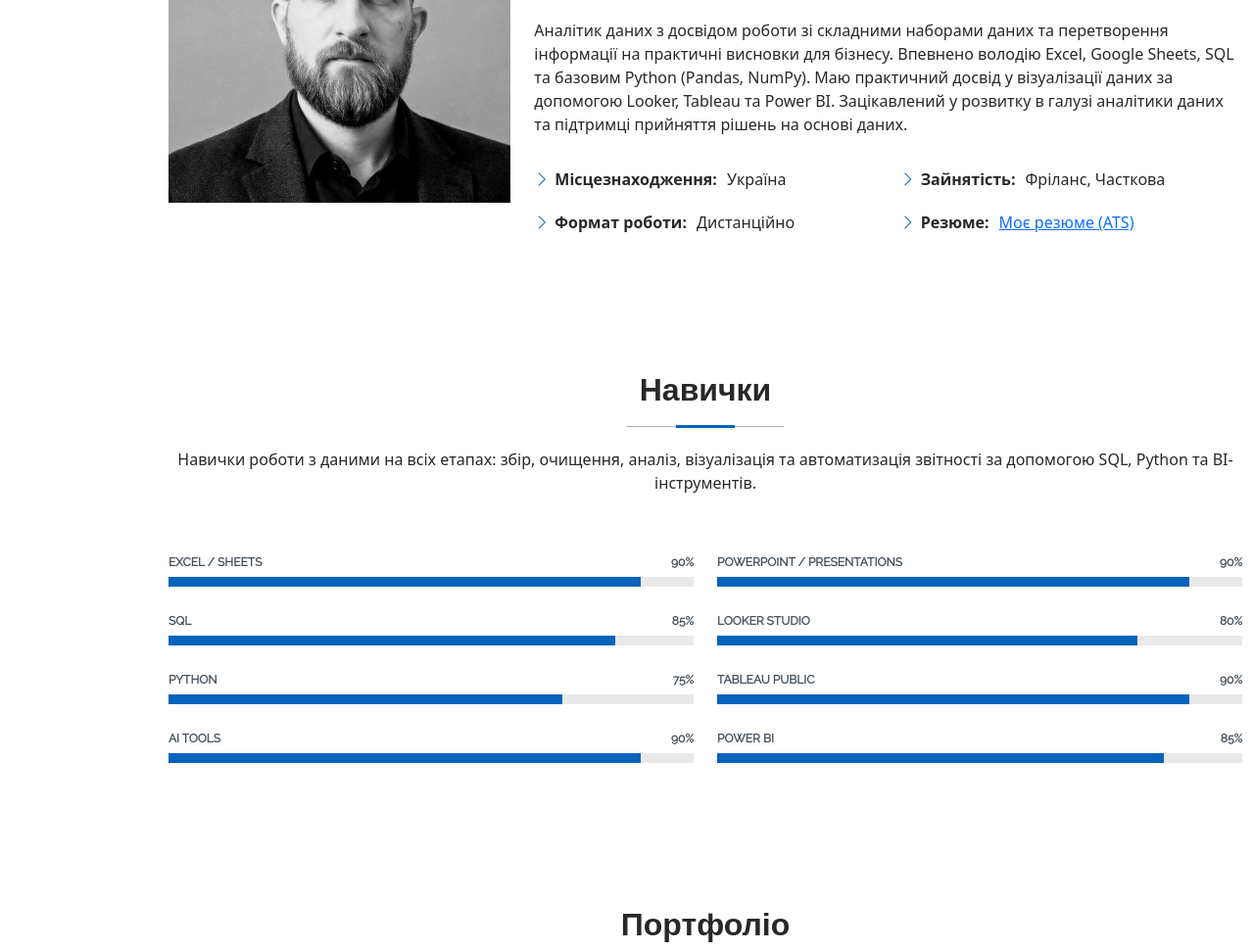
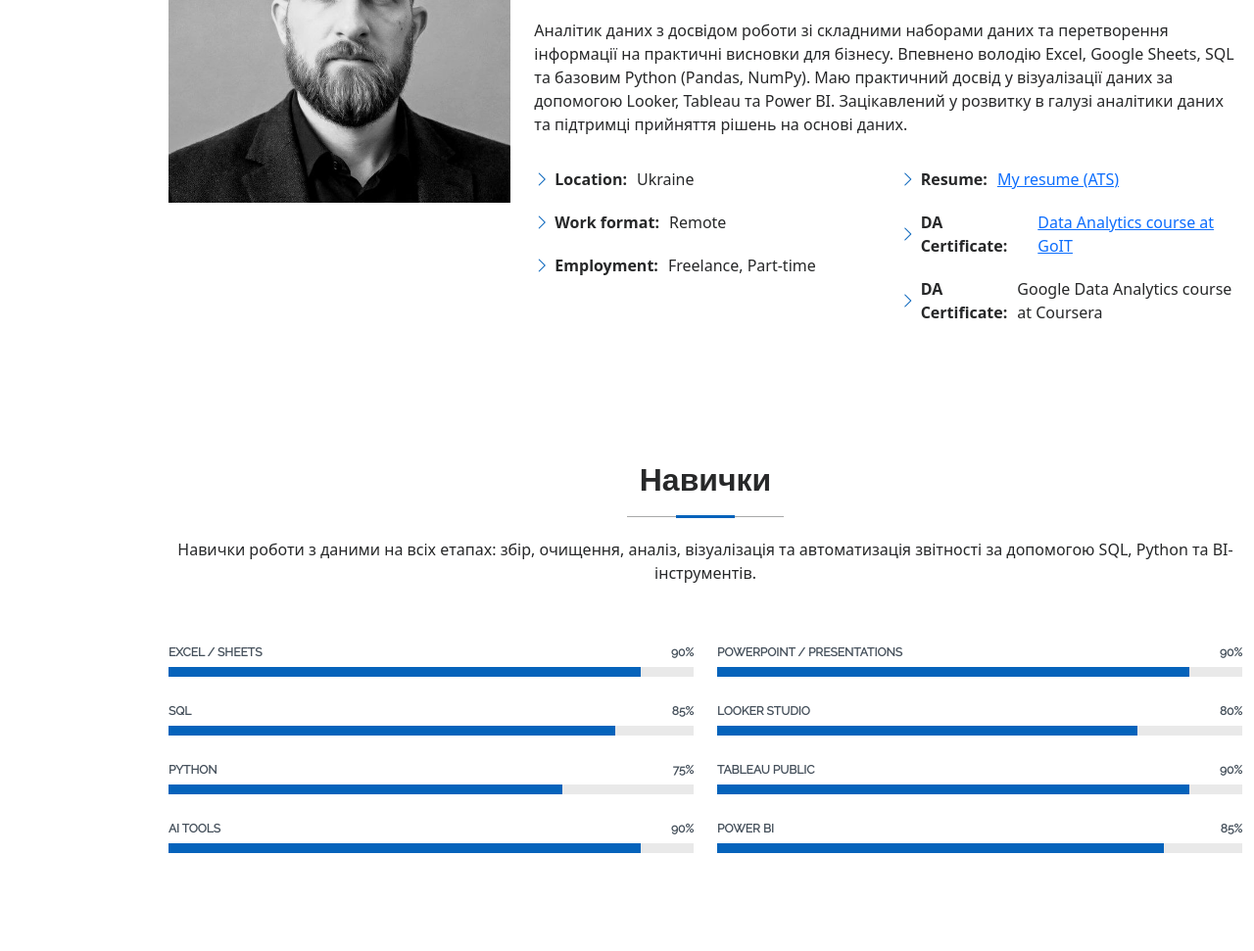
Before and after one commit to isachenko-andrii/isachenko-andrii.github.io, a plain HTML site: page index-ua.html in a window 1280 px wide. Shown: the part 1141-2112 px from the top of the page at 98% size. Drawn offline with Linux system fonts and the light colour scheme.

Commit message:
Update location and employment details to English

```diff
--- a/index-ua.html
+++ b/index-ua.html
@@ -410,14 +410,16 @@
             <div class="row">
               <div class="col-lg-6">
                 <ul>
-                  <li><i class="bi bi-chevron-right"></i> <strong>Місцезнаходження:</strong> <span>Україна</span></li>
-                  <li><i class="bi bi-chevron-right"></i> <strong>Формат роботи:</strong> <span>Дистанційно</span></li>
+                  <li><i class="bi bi-chevron-right"></i> <strong>Location:</strong> <span>Ukraine</span></li>
+                  <li><i class="bi bi-chevron-right"></i> <strong>Work format:</strong> <span>Remote</span></li>
+                  <li><i class="bi bi-chevron-right"></i> <strong>Employment:</strong> <span>Freelance, Part-time</span></li>
                 </ul>
               </div>
               <div class="col-lg-6">
                 <ul>
-                  <li><i class="bi bi-chevron-right"></i> <strong>Зайнятість:</strong> <span>Фріланс, Часткова</span></li>
-                  <li><i class="bi bi-chevron-right"></i> <strong>Резюме:</strong> <span><a href="https://lnk.ua/2MJaEtU0D" target="_blank">Моє резюме (ATS)</a></span></li>
+                  <li><i class="bi bi-chevron-right"></i> <strong>Resume:</strong> <span><a href="https://lnk.ua/2MJaEtU0D" target="_blank">My resume (ATS)</a></span></li>
+                  <li><i class="bi bi-chevron-right"></i> <strong>DA Certificate:</strong> <span><a href="https://drive.google.com/file/d/1TK9PFCXKsrurcCvVwt7DKoYEgz_tF_hD/view?usp=sharing" target="_blank">Data Analytics course at GoIT</a></span></li>
+                  <li><i class="bi bi-chevron-right"></i> <strong>DA Certificate:</strong> <span>Google Data Analytics course at Coursera</span></li>
                 </ul>
               </div>
             </div>
```
